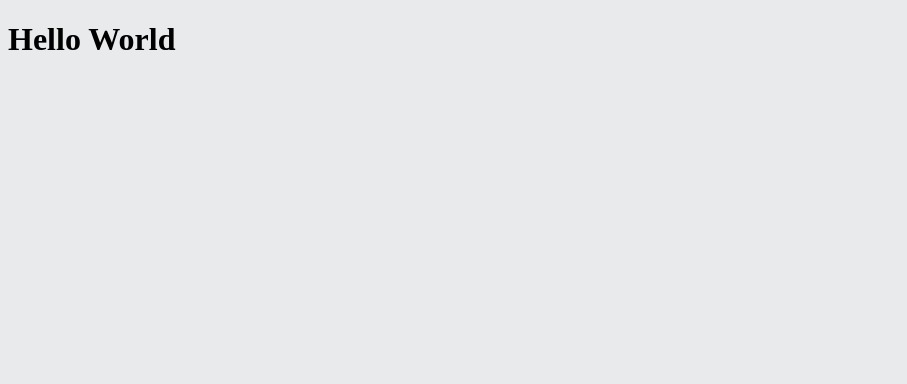
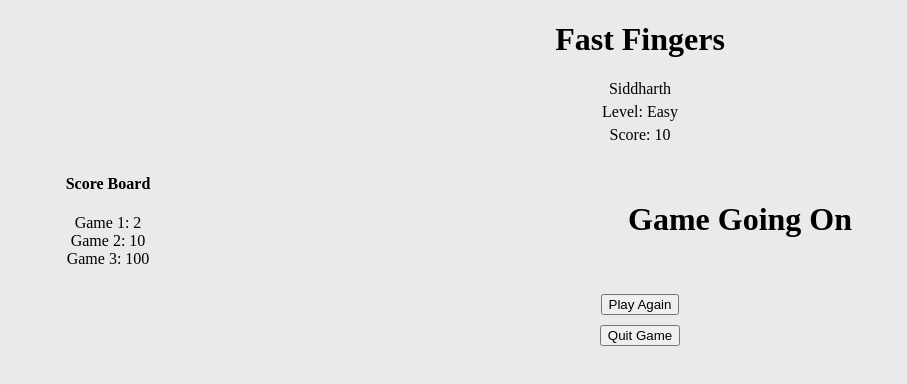
Before and after one commit to Shah-Siddharth/fast-fingers, a React (Vite) app: page / in a window 1280 px wide. Shown: the top 384 px of the page, without its empty margins (0-907 px from the left). Built offline with nearby package versions, Linux system fonts and the light colour scheme.

Commit message:
add components to App component; basic styling

```diff
--- a/src/App.css
+++ b/src/App.css
@@ -0,0 +1,5 @@
+.game-main {
+  display: flex;
+  flex-flow: row wrap;
+  justify-content: space-between;
+}
--- a/src/App.tsx
+++ b/src/App.tsx
@@ -1,11 +1,31 @@
+import Game from './components/Game';
+import GameFooter from './components/GameFooter';
+import GameHeader from './components/GameHeader';
+import GameScores from './components/GameScores';
+import HomePage from './HomePage'
+
 import './App.css'
 
 function App() {
+  const playing: boolean = true;
+
+  if (!playing) {
+    return (
+      <div className="App">
+        <HomePage />
+      </div>
+    )
+  }
 
   return (
-    <>
-      <h1>Hello World</h1>
-    </>
+    <div className="App">
+      <GameHeader />
+      <div className="game-main">
+        <GameScores />
+        <Game />
+      </div>
+      <GameFooter />
+    </div>
   )
 }
 
--- /dev/null
+++ b/src/components/GameHeader.css
@@ -0,0 +1,10 @@
+.GameHeader {
+  min-width: 65%;
+  max-width: 90%;
+  text-align: center;
+  margin: 10px auto
+}
+
+.game-info > * {
+  margin: 5px;
+}
--- a/src/components/GameHeader.tsx
+++ b/src/components/GameHeader.tsx
@@ -1,3 +1,5 @@
+import './GameHeader.css'
+
 function GameHeader() {
   const name: string = "Siddharth";
   const level: string = "Easy";
--- /dev/null
+++ b/src/components/GameScores.css
@@ -0,0 +1,9 @@
+.GameScores {
+  min-width: 200px;
+  text-align: center;
+}
+
+.game-scores {
+  list-style-type: none;
+  padding: 0;
+}
--- a/src/components/GameScores.tsx
+++ b/src/components/GameScores.tsx
@@ -1,3 +1,5 @@
+import './GameScores.css';
+
 function GameScores() {
   const scores: number[] = [2, 10, 100];
   return (
```
